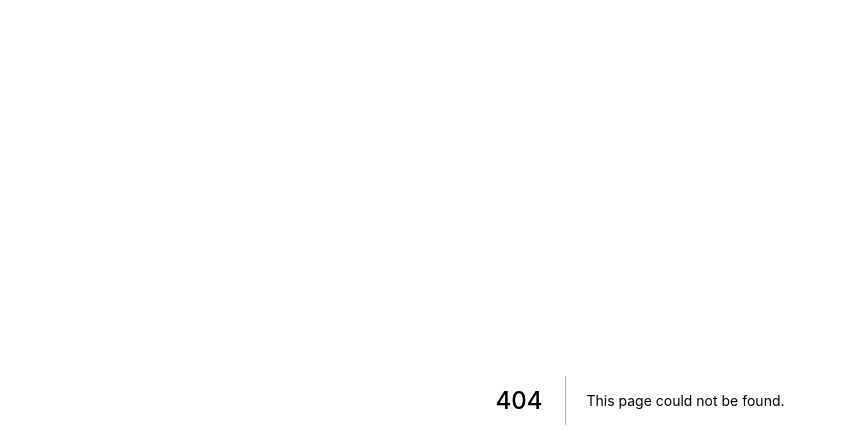
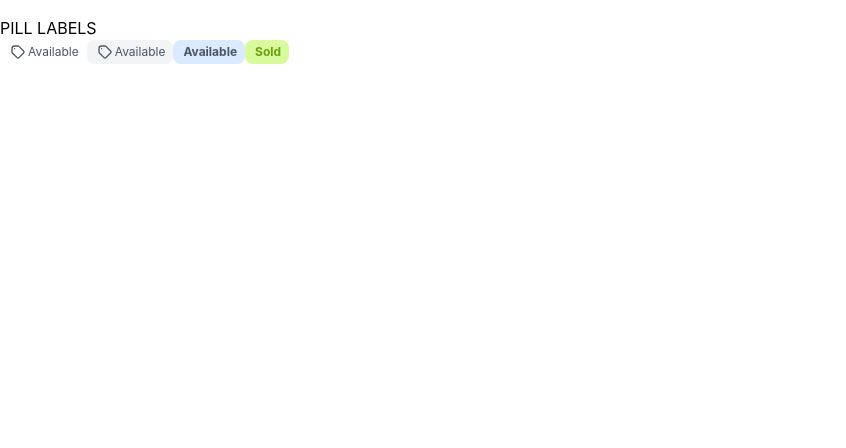
Before and after one commit to online-lorno/apex, a Next.js app in the folder projects/admin/: page /components in a window 1280 px wide. Before the commit this address had no page. Shown: the top 448 px of the page, without its empty margins (0-846 px from the left). Built offline with nearby package versions, Linux system fonts and the light colour scheme.

Commit message:
feat: components page

```diff
--- /dev/null
+++ b/projects/admin/pages/components.tsx
@@ -0,0 +1,38 @@
+import type { NextPage } from 'next';
+import Head from 'next/head';
+import { TagIcon } from '@heroicons/react/outline';
+
+import Pill from '@components/common/Pill';
+
+const Components: NextPage = () => {
+  return (
+    <>
+      <Head>
+        <title>Apex Admin - Components</title>
+        <meta name="description" content="Apex Admin" />
+        <link rel="icon" href="/favicon.ico" />
+      </Head>
+
+      <div className="container mx-auto pt-4">
+        <div className="mb-4">
+          <h1 className="uppercase">Pill Labels</h1>
+          <div className="flex items-center">
+            <Pill
+              text="Available"
+              icon={<TagIcon className="w-4 h-4 mr-0.5" />}
+              transparent
+            />
+            <Pill
+              text="Available"
+              icon={<TagIcon className="w-4 h-4 mr-0.5" />}
+            />
+            <Pill text="Available" type="info" />
+            <Pill text="Sold" type="success" />
+          </div>
+        </div>
+      </div>
+    </>
+  );
+};
+
+export default Components;
```
